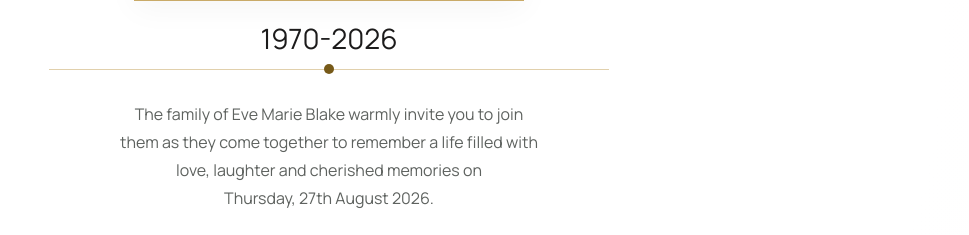
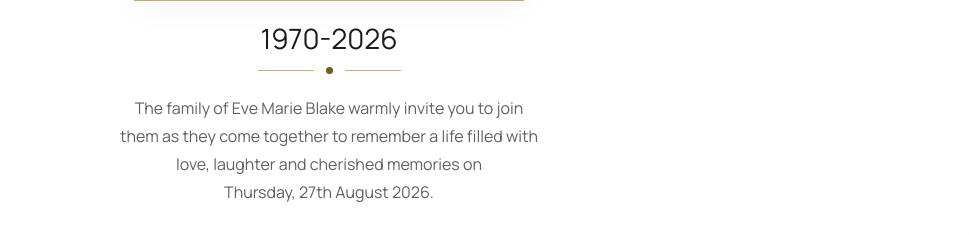
Before and after one commit to cch8889/eve, a website: page public/index.html in a window 1280 px wide. Shown: the part 741-976 px from the top of the page, 311-1280 px from the left. Drawn offline with nearby package versions, Linux system fonts and the light colour scheme.

Commit message:
final change

```diff
--- a/public/index.html
+++ b/public/index.html
@@ -593,8 +593,12 @@
 
       <!-- Date first -->
       <section class="service-date">
-        <div class="service-divider" aria-hidden="true">
-          <span></span>
+        <div class="flex items-center justify-center gap-3 mb-5">
+          <div class="h-px w-14 bg-goldLight"></div>
+
+          <div class="w-[7px] h-[7px] rounded-full bg-gold"></div>
+
+          <div class="h-px w-14 bg-goldLight"></div>
         </div>
         <div class="detail-text service-intro">
           The family of Eve Marie Blake warmly invite you to join them as they
```
Also changed, not shown: templates/service.html (+3 -3 lines).
